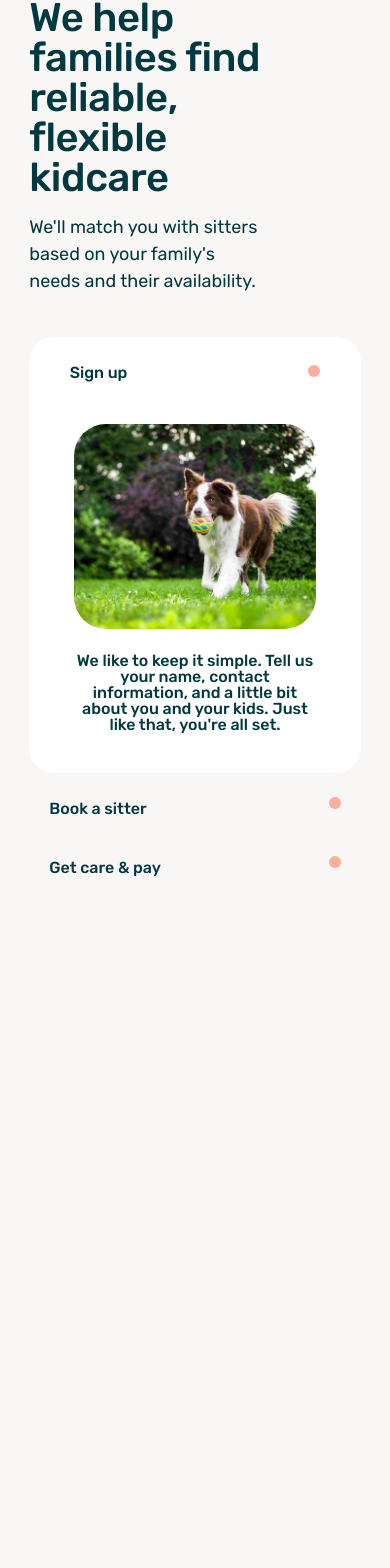
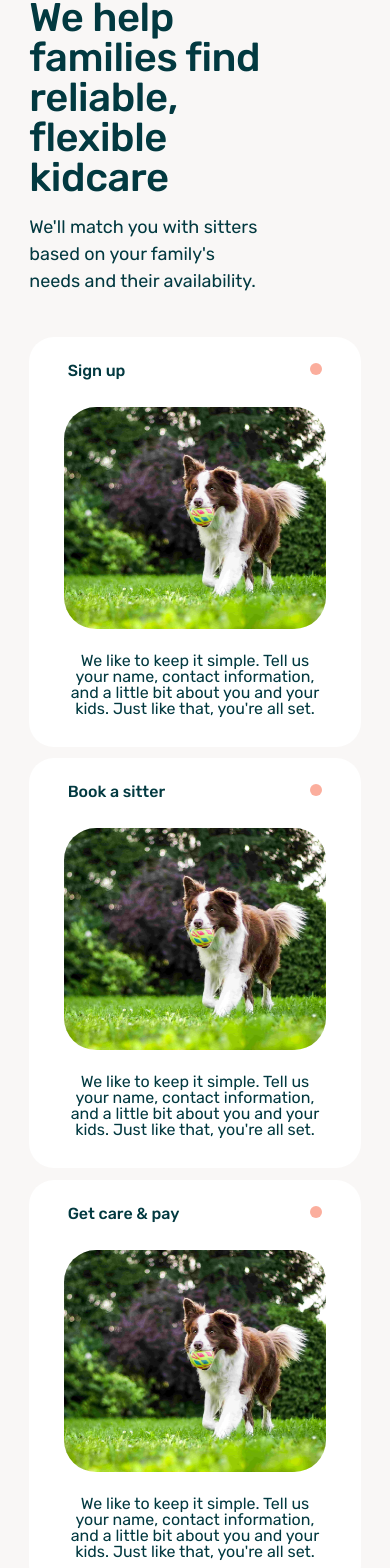
Before and after one commit to samsonc89/otter-replica, a React (Vite) app: page / in a window 390 px wide. Shown: the part 825-2393 px from the top of the page. Before the commit the page ends 1797 px from the top, so only its background shows below. Built offline with nearby package versions, Linux system fonts and the light colour scheme.

Commit message:
Fix tab item spacing for medium screens

```diff
--- a/src/components/How/How.jsx
+++ b/src/components/How/How.jsx
@@ -24,18 +24,24 @@ const How = () => {
             </p>
           </div>
           <div className="how-tabs-wrapper">
-            <div className="tab-item active-tab expanded">
+            <div className="tab-item">
               <a href="/" className="how-tab">
                 Sign up
               </a>
               <TabCard props={tab1} />
             </div>
+            <div className="tab-item">
               <a href="/" className="how-tab">
                 Book a sitter
               </a>
+              <TabCard props={tab1} />
+            </div>
+            <div className="tab-item">
               <a href="/" className="how-tab">
                 Get care & pay
               </a>
+              <TabCard props={tab1} />
+            </div>
           </div>
         </div>
         <div className="how-column how-right">
--- a/src/components/How/how.css
+++ b/src/components/How/how.css
@@ -34,7 +34,7 @@
   padding: 12px 20px;
 }
 
-.expanded {
+/* .expanded {
   display: flex;
   flex-direction: column;
   align-items: center;
@@ -45,7 +45,7 @@
   padding: 0.875em 1.15em;
   line-height: 1;
   font-weight: 500;
-}
+} */
 .active-tab {
   display: flex;
   align-items: center;
@@ -104,6 +104,12 @@
     border-radius: 50%;
     background-color: hsl(11deg 92% 80%);
   }
+  .tab-item {
+    background-color: hsl(0deg 0% 100%);
+    border-radius: 25px;
+    padding: 0.875em 1.15em;
+    line-height: 1;
+  }
 }
 @media screen and (max-width: 767px) {
 }
--- a/src/components/How/tabCard.css
+++ b/src/components/How/tabCard.css
@@ -19,3 +19,10 @@
 
   object-fit: cover;
 }
+
+@media screen and (max-width: 991px) {
+  .how-tab-content-wrapper {
+    padding: 1rem;
+    font-weight: 400;
+  }
+}
```
Lines whose indentation alone changed are shown as unchanged.
